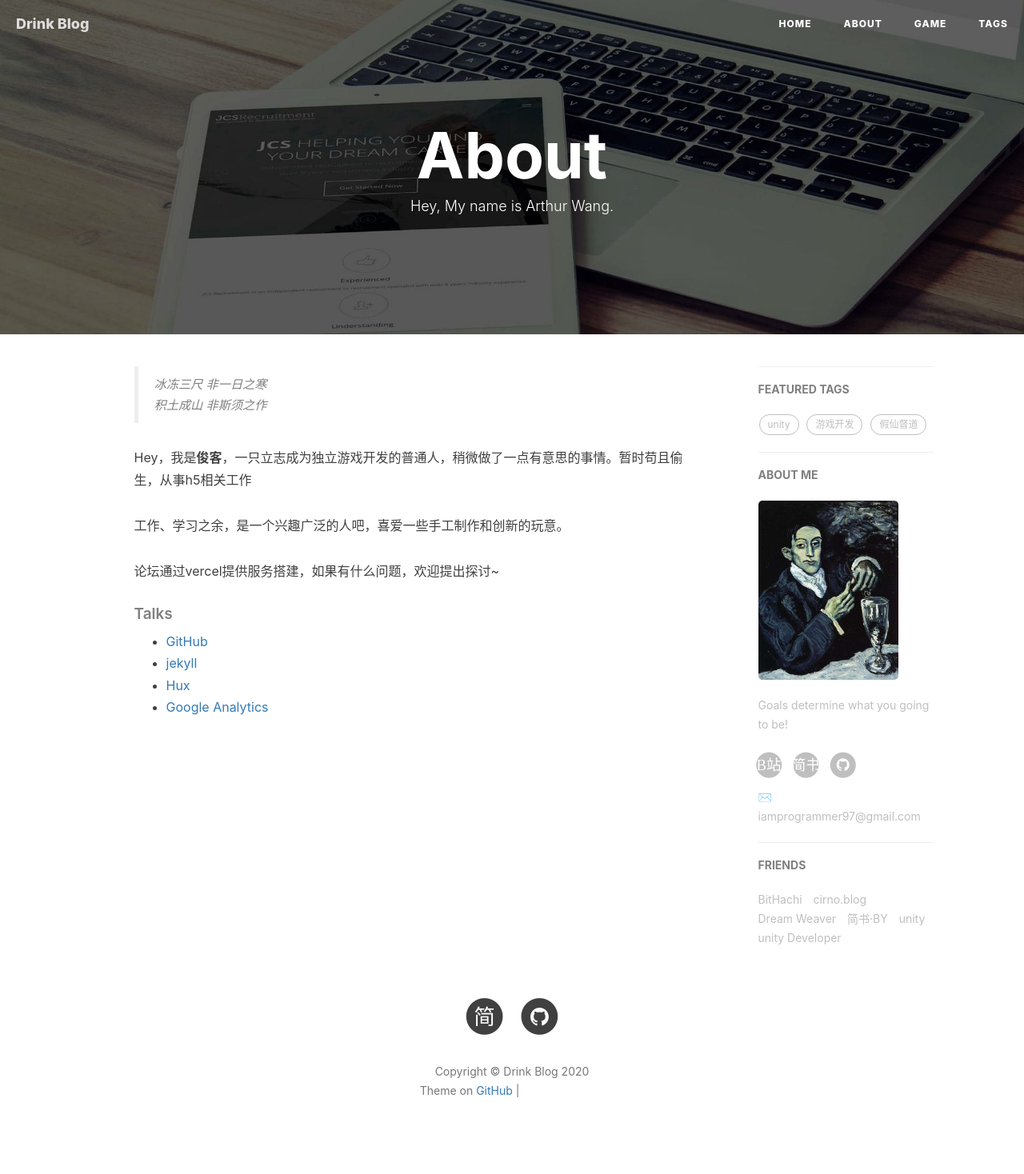
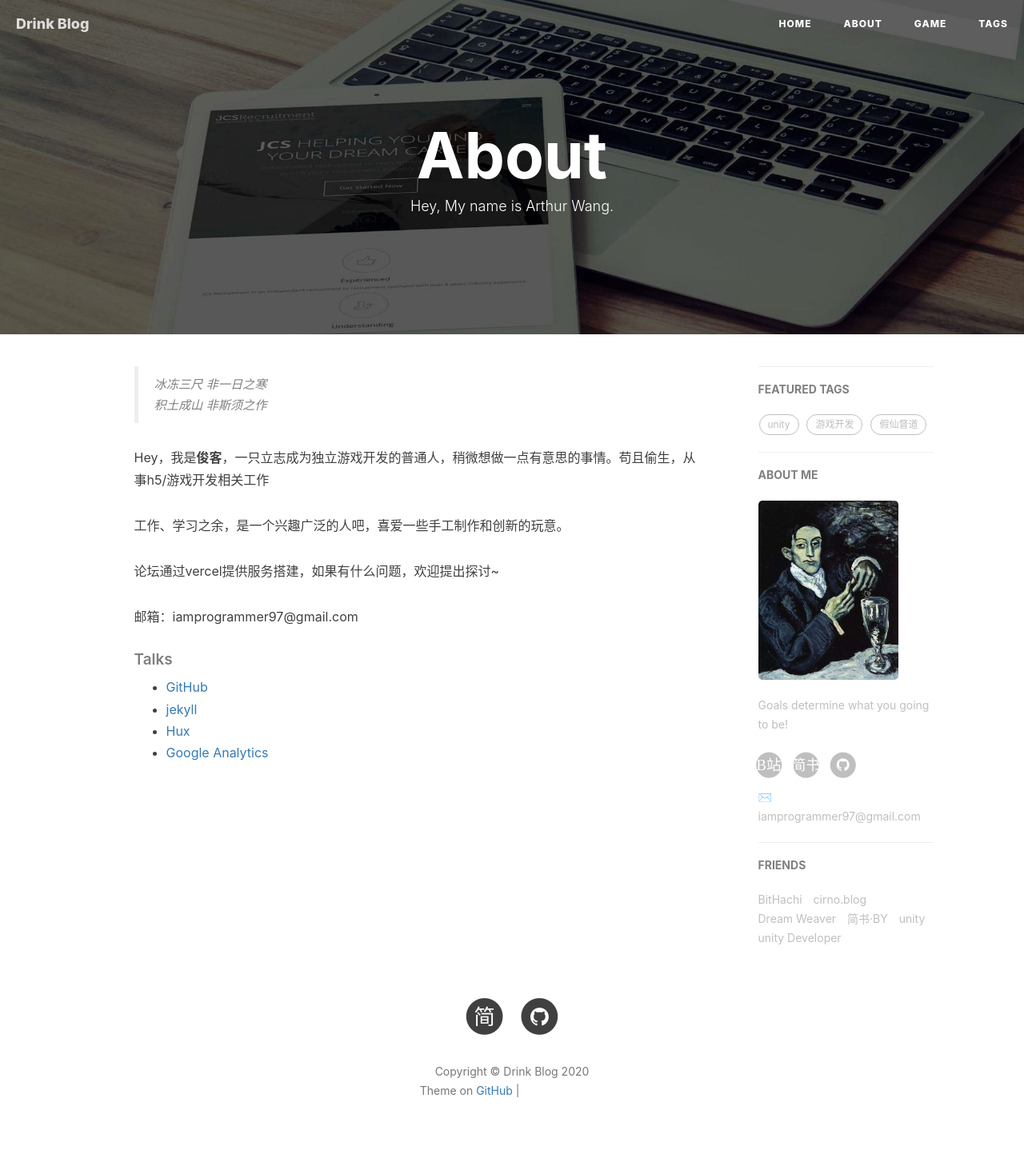
Before and after one commit to Drinkwang/jekyll2, a Jekyll site: the page built from about.html, in a window 1280 px wide. Shown: the whole page at 80% size. Built offline with Jekyll 4.4.1, drawn with Linux system fonts in a browser that asks for light colours; nearby versions of some CDN libraries; comment, search, counter and statistics services are not loaded; grey boxes are pictures that could not be loaded.

Commit message:
change about game

```diff
--- a/_config.yml
+++ b/_config.yml
@@ -4,7 +4,7 @@
 header-img: img/post-bg-desk.jpg
 email: iamprogrammer97@gmail.com
 description: "一个想开发独立游戏的普通人，希望有一天能做出一款大家喜欢的游戏..Every failure is leading towards success."
-keyword: "俊客, Drink Blog, 俊客的博客, qiubaiying, unity, IEEE, html, ai"
+keyword: "俊客, Drink Blog, 俊客的博客, unity, IEEE, html, ai,laya"
 url: "http://drinker.site"          # your host, for absolute URL
 baseurl: ""      # for example, '/blog' if your blog hosted on 'host/blog'
 github_repo: "https://github.com/Drinkwang/jekyll2" # you code repository
@@ -124,7 +124,7 @@
         image: "/assets/game/neverback.png",
         status: "devolopment",
         words: "合作开发，原画：老鸽子，编程：俊壳...一个群内gamejam作品的延申，最早是希望做成一个卡牌游戏的，但是不知不觉就搞成一个动作蓄力游戏了..我想要对接广告试图商业化一部分，但是目前质量还是有些低，需要持续开发..",
-        href: "http://jekyll-8d39n0ao1.vercel.app"
+        href: "https://dash-man-release-git-master.drinkwang.vercel.app/"
     },
     {
         title: "都是你的错/All‘s your Fault",
@@ -140,7 +140,7 @@
 
     },{
         title: "待制作",
-        image: "",
+        image: "/assets/game/mark.png",
         status: "prototype",
         words: "我有很多想自己做的游戏,但是人的精力毕竟是有限的。希望能在有限的岁月里，做出一部算是精品的游戏，满足儿时的梦想",
 
--- a/about.html
+++ b/about.html
@@ -18,13 +18,13 @@
     <blockquote><p>冰冻三尺 非一日之寒<br>
     积土成山 非斯须之作</p></blockquote>
 
-    <p>Hey，我是<strong>俊客</strong>，一只立志成为独立游戏开发的普通人，稍微做了一点有意思的事情。暂时苟且偷生，从事h5相关工作</p>
+    <p>Hey，我是<strong>俊客</strong>，一只立志成为独立游戏开发的普通人，稍微想做一点有意思的事情。苟且偷生，从事h5/游戏开发相关工作</p>
 
     <p>工作、学习之余，是一个兴趣广泛的人吧，喜爱一些手工制作和创新的玩意。</p>
 
     <p> 论坛通过vercel提供服务搭建，如果有什么问题，欢迎提出探讨~</p>
 
-    <p></p>
+    <p>邮箱：iamprogrammer97@gmail.com</p>
 
     <h5>Talks</h5>
 
--- a/tags.html
+++ b/tags.html
@@ -1,7 +1,7 @@
 ---
 title: Tags
 layout: default
-description: keep hungry keep foolish
+description: 这里是我之前写过的一些blog标签
 header-img: "img/tag-bg.jpg"
 ---
 
```
Also changed, not shown: assets/game/mark.png (added).
